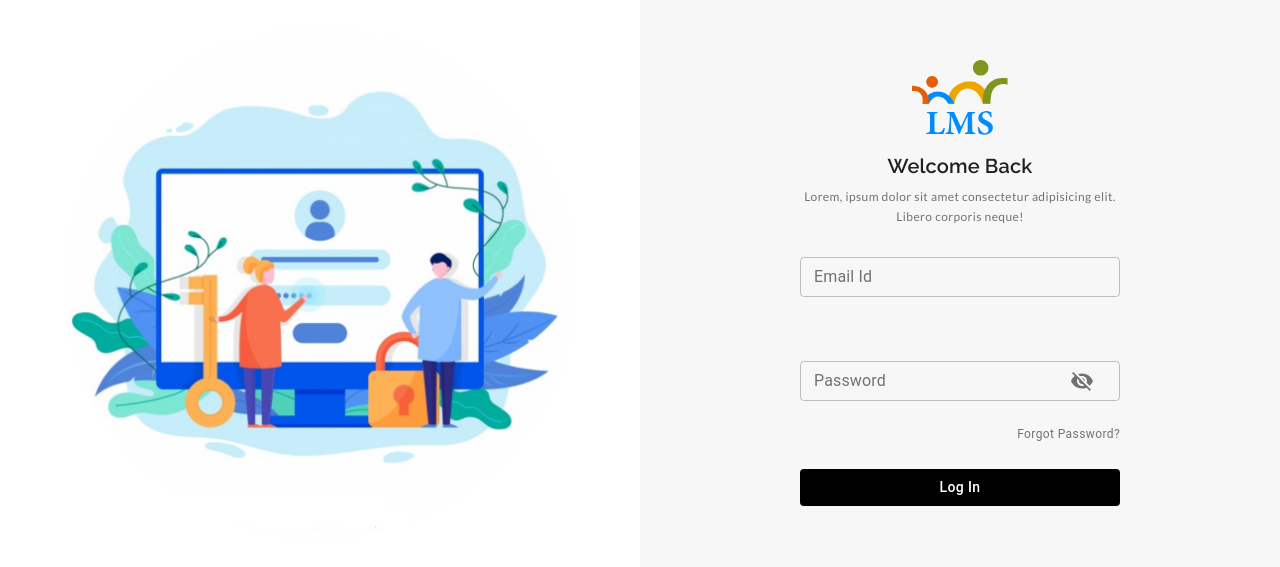
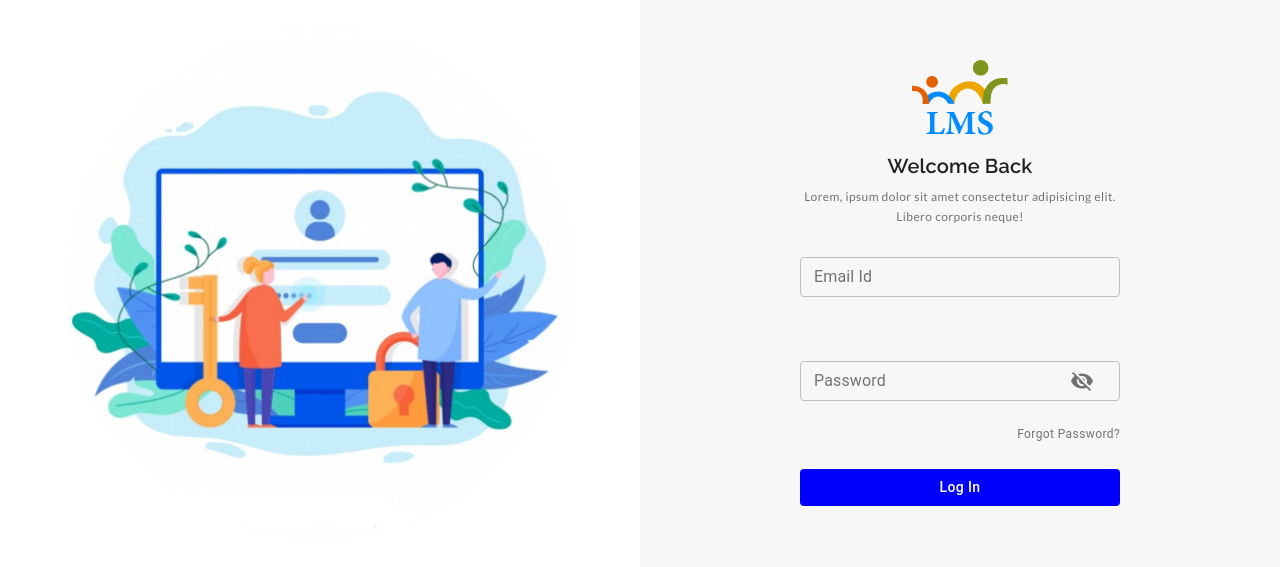
Before and after one commit to utpalmaji01/LearningManagementSystem_React, a React (Create React App) app: page /logIn in a window 1280 px wide. Shown: the part 117-684 px from the top of the page. Built offline with nearby package versions, Linux system fonts and the light colour scheme.

Commit message:
Update logIn.scss

```diff
--- a/src/component/logIn/logIn.scss
+++ b/src/component/logIn/logIn.scss
@@ -64,7 +64,7 @@
         }
       }
       .login-button {
-        background-color: #000000;
+        background-color: #0000FF;
         color: $color-white;
         text-transform: none;
         margin: 25px 0 0;
```
